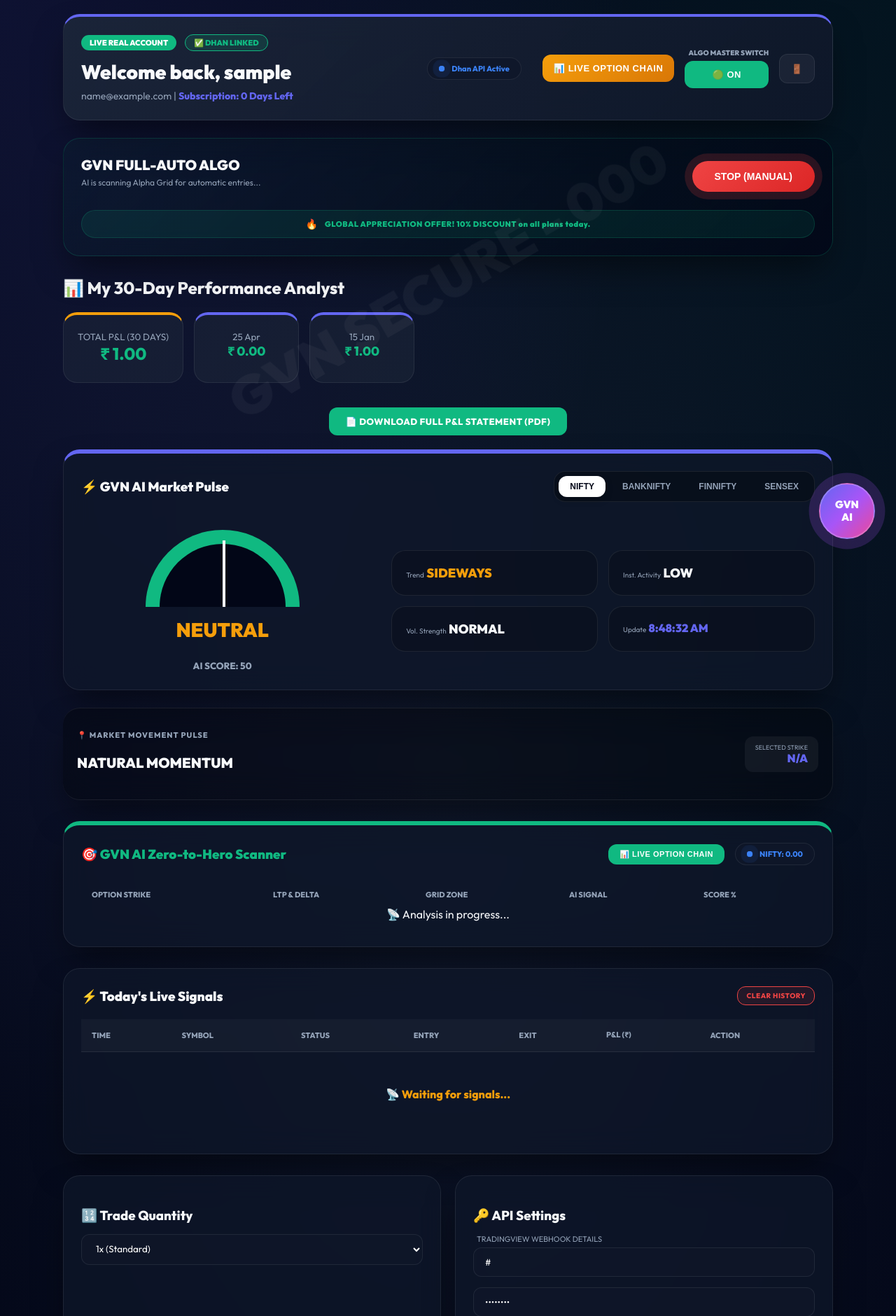
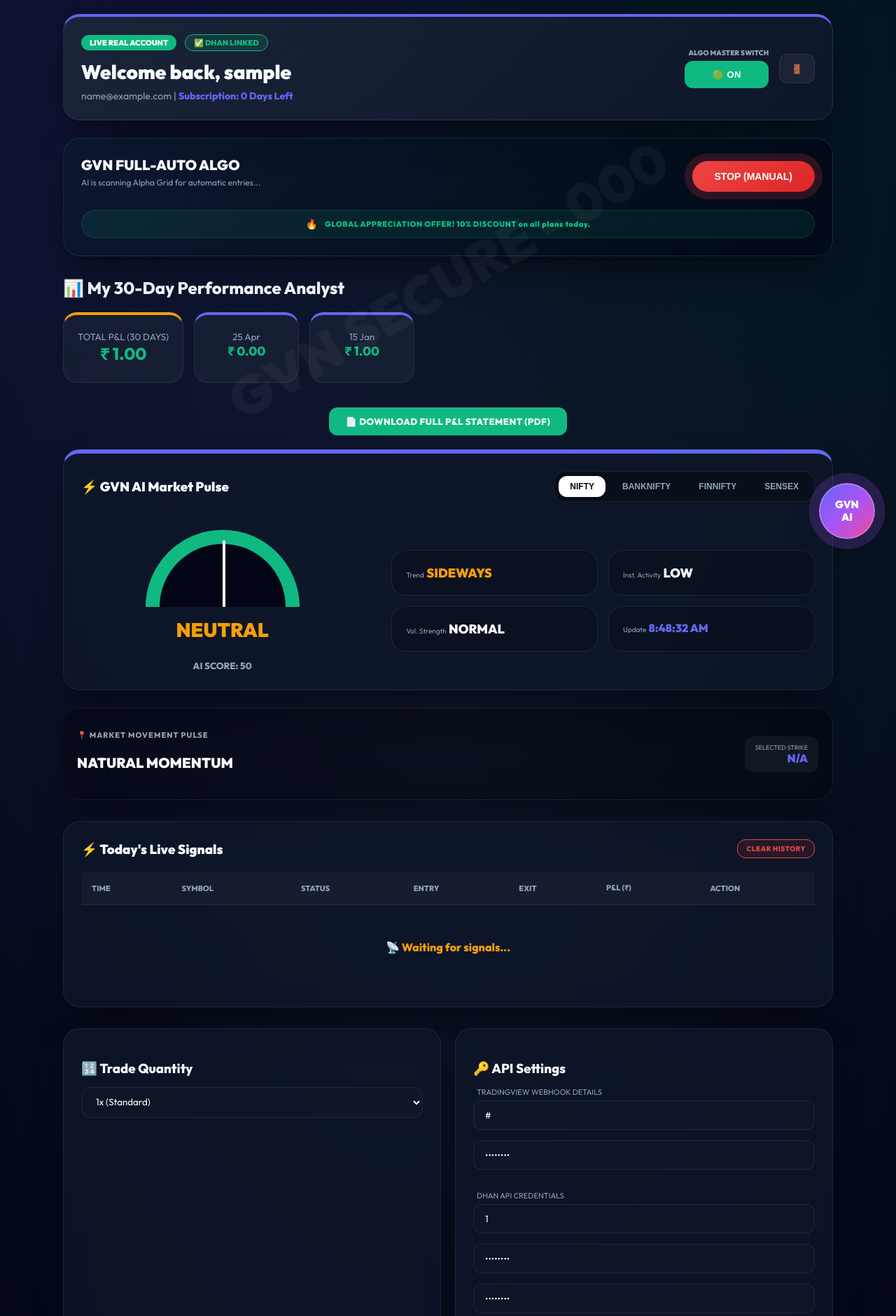
Before and after one commit to venkatanelson/GVN_MASTER_AI, a Flask app: page /user/1 in a window 1280 px wide. Shown: the top 1880 px of the page at 70% size. Run offline with Flask 3, Linux system fonts and the light colour scheme; tables that the repository leaves empty hold one stand-in row (values such as "Sample post"); a database or web service that is not in the repository returns one stand-in record (values such as "Sample title"); data that the repository does not hold is empty.

Commit message:
Update user.html

```diff
--- a/templates/user.html
+++ b/templates/user.html
@@ -391,13 +391,7 @@
                 </p>
             </div>
             <div style="display: flex; align-items: center; gap: 15px;">
-                <div class="heartbeat" style="margin-right: 15px;">
-                    <div class="dot dot-blue"></div>
-                    <span style="color: #3b82f6;">Dhan API Active</span>
-                </div>
-                <button class="btn-premium" onclick="openOptionChain()" style="background: linear-gradient(135deg, #f59e0b, #d97706); padding: 12px 16px;">
-                    📊 Live Option Chain
-                </button>
+                <!-- Cleaned up Dhan API Active & Live Option Chain -->
                 <div style="text-align: right;">
                     <p style="margin: 0 0 5px 0; font-size: 10px; font-weight: 900; color: var(--text-dim); text-transform: uppercase;">Algo Master Switch</p>
                     <a href="/toggle-algo/{{ user.id }}" style="text-decoration: none;">
@@ -508,48 +502,11 @@
             </div>
         </div>
 
-        <!-- 🚀 GVN ZERO-TO-HERO SCANNER -->
-        <div class="premium-card" style="border-top: 6px solid var(--secondary); margin-top: 30px;">
-            <div style="display: flex; justify-content: space-between; align-items: center; flex-wrap: wrap; gap: 15px; margin-bottom: 25px;">
-                <h3 style="margin: 0; font-weight: 900; color: var(--secondary);">🎯 GVN AI Zero-to-Hero Scanner</h3>
-                <div style="display: flex; align-items: center; gap: 15px;">
-                    <button onclick="openOptionChain(currentActiveIndex)" class="btn-premium" style="padding: 8px 16px; background: #10b981; border: none; font-size: 11px;">📊 Live Option Chain</button>
-                    <div class="heartbeat">
-                        <span id="heartbeat-dot" class="dot dot-blue"></span>
-                        <span style="color: #3b82f6;"><span id="oc-symbol-name">NIFTY</span>: <span id="ui-nifty-price">0.00</span></span>
-                    </div>
-                </div>
-            </div>
-
-            <div id="scanner-container" style="position: relative;">
-                {% if user.is_locked %}
-                <div style="position: absolute; inset: 0; background: rgba(15, 23, 42, 0.4); backdrop-filter: blur(10px); z-index: 10; display: flex; align-items: center; justify-content: center; border-radius: 20px;">
-                    <div style="text-align: center; background: #fff; padding: 30px; border-radius: 24px; max-width: 320px; box-shadow: 0 20px 40px rgba(0,0,0,0.5);">
-                        <span style="font-size: 40px;">🔒</span>
-                        <h4 style="color: #000; margin: 15px 0 10px 0;">Scanner Data Locked</h4>
-                        <p style="color: #64748b; font-size: 13px; margin-bottom: 20px;">Unlock Premium signals to view live Alpha Grid levels.</p>
-                        <button onclick="document.getElementById('paymentModal').style.display='flex'" class="btn-premium" style="width: 100%;">Unlock Now</button>
-                    </div>
-                </div>
-                {% endif %}
-
-                <div style="overflow-x: auto;" class="{% if user.is_locked %}locked-blur{% endif %}">
-                    <table style="width: 100%; border-collapse: separate; border-spacing: 0 10px;">
-                        <thead>
-                            <tr style="text-align: left; color: var(--text-dim); font-size: 11px; text-transform: uppercase;">
-                                <th style="padding: 0 15px;">Option Strike</th>
-                                <th style="padding: 0 15px;">LTP & Delta</th>
-                                <th style="padding: 0 15px;">Grid Zone</th>
-                                <th style="padding: 0 15px;">AI Signal</th>
-                                <th style="padding: 0 15px;">Score %</th>
-                            </tr>
-                        </thead>
-                        <tbody id="scanner-body">
-                            <tr><td colspan="5" style="text-align: center; padding: 40px;">📡 Connecting to GVN Cloud Engine...</td></tr>
-                        </tbody>
-                    </table>
-                </div>
-            </div>
+        <!-- Hidden GVN ZERO-TO-HERO SCANNER elements to prevent JS errors -->
+        <div style="display: none;">
+            <span id="oc-symbol-name">NIFTY</span>
+            <span id="ui-nifty-price">0.00</span>
+            <tbody id="scanner-body"></tbody>
         </div>
 
         <!-- TODAY'S LIVE SIGNALS -->
```
